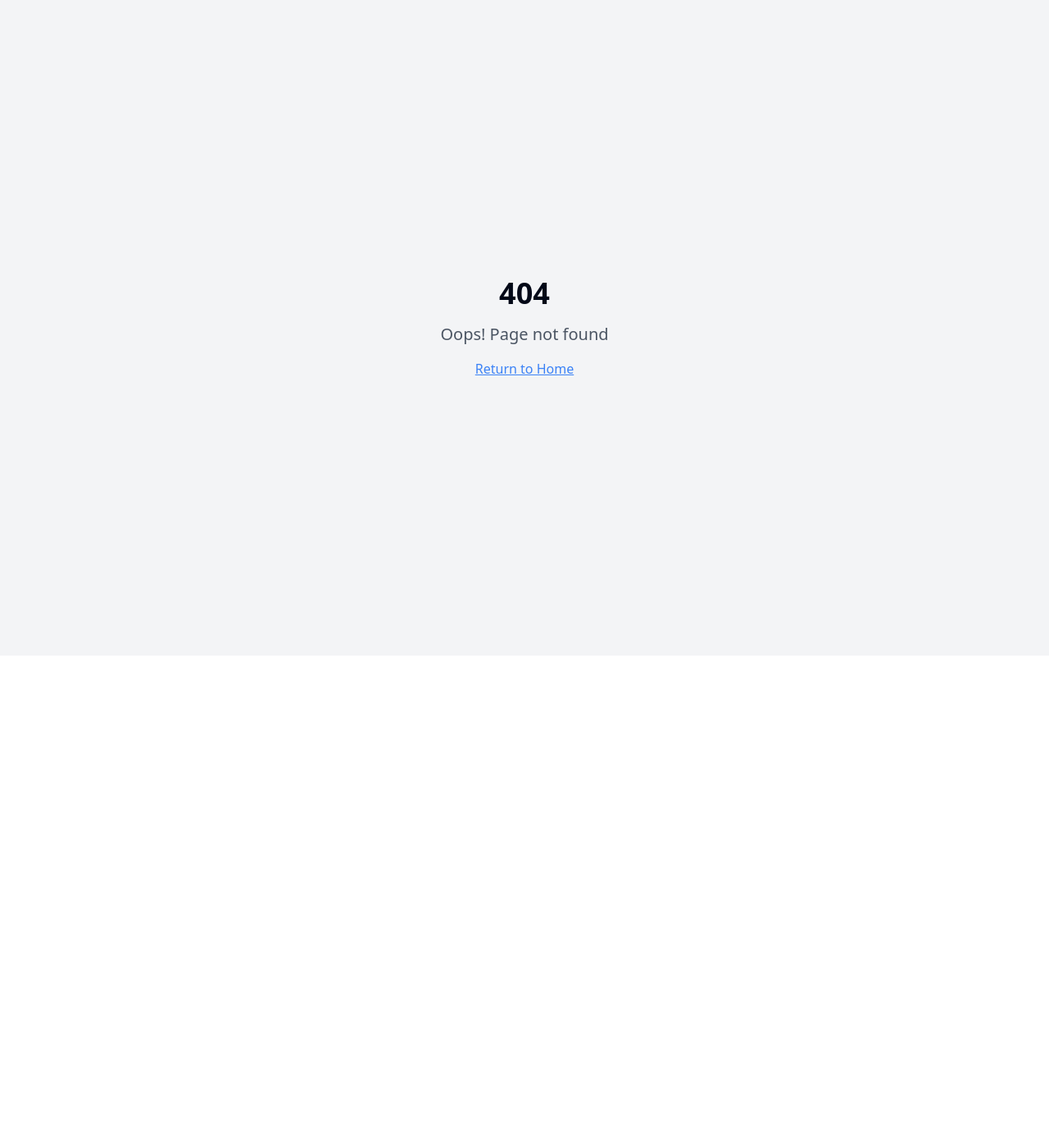
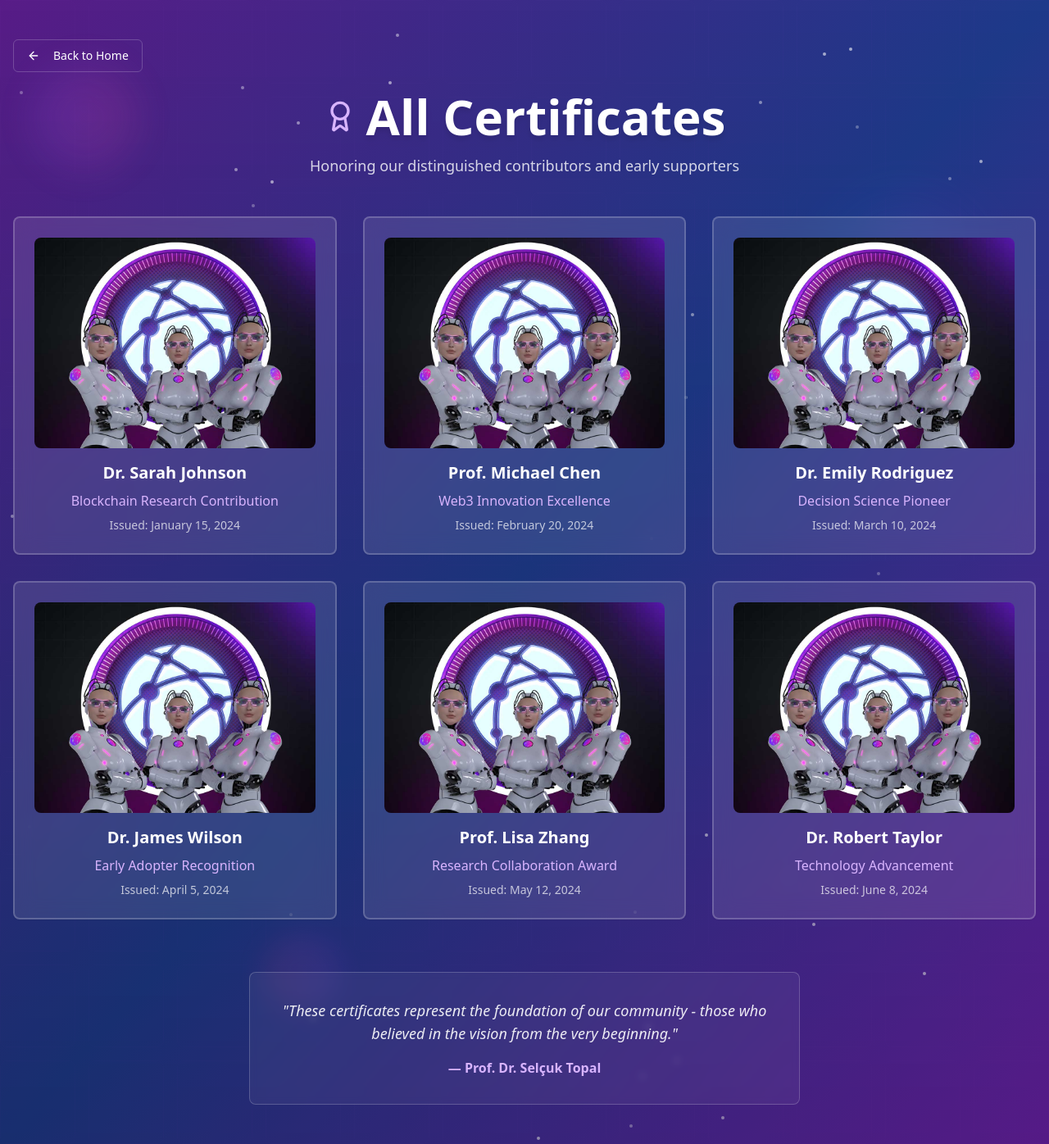
Before and after one commit to mrl006/dedication-gateway-gallery, a React (Vite) app: page /certificates in a window 1280 px wide. Before the commit this address had no page. Shown: the whole page at 82% size. Before the commit the page ends 800 px from the top, so only its background shows below. Built offline with nearby package versions, Linux system fonts and the light colour scheme.

Commit message:
feat: Implement "View All Certificates" page
Adds a new page to display all member certificates with a nice background, accessible by clicking the "View All Certificates" button.

```diff
--- a/src/App.tsx
+++ b/src/App.tsx
@@ -1,9 +1,11 @@
+
 import { Toaster } from "@/components/ui/toaster";
 import { Toaster as Sonner } from "@/components/ui/sonner";
 import { TooltipProvider } from "@/components/ui/tooltip";
 import { QueryClient, QueryClientProvider } from "@tanstack/react-query";
 import { BrowserRouter, Routes, Route } from "react-router-dom";
 import Index from "./pages/Index";
+import AllCertificates from "./pages/AllCertificates";
 import NotFound from "./pages/NotFound";
 
 const queryClient = new QueryClient();
@@ -16,6 +18,7 @@ const App = () => (
       <BrowserRouter>
         <Routes>
           <Route path="/" element={<Index />} />
+          <Route path="/certificates" element={<AllCertificates />} />
           {/* ADD ALL CUSTOM ROUTES ABOVE THE CATCH-ALL "*" ROUTE */}
           <Route path="*" element={<NotFound />} />
         </Routes>
--- a/src/components/CertificatesGallery.tsx
+++ b/src/components/CertificatesGallery.tsx
@@ -1,14 +1,20 @@
+
 import { Card, CardContent, CardFooter } from "@/components/ui/card";
 import { Button } from "@/components/ui/button";
 import { AspectRatio } from "@/components/ui/aspect-ratio";
 import { ExternalLink, Award } from "lucide-react";
+import { Link } from "react-router-dom";
+
 export const CertificatesGallery = () => {
-  return <section className="py-20 px-4">
+  return (
+    <section className="py-20 px-4">
       <div className="max-w-7xl mx-auto">
         <div className="text-center mb-16">
           <div className="flex justify-center items-center gap-3 mb-4">
             <Award className="w-8 h-8 text-purple-300" />
-            <h2 className="text-4xl md:text-5xl font-bold text-white drop-shadow-lg">Certificates of Appreciation</h2>
+            <h2 className="text-4xl md:text-5xl font-bold text-white drop-shadow-lg">
+              Certificates of Appreciation
+            </h2>
           </div>
           <p className="text-lg text-white/80 max-w-2xl mx-auto">
             Honoring those who believed in our vision from the beginning
@@ -19,21 +25,30 @@ export const CertificatesGallery = () => {
           <Card className="group hover:shadow-2xl transition-all duration-300 hover:-translate-y-2 bg-white/10 backdrop-blur-md border-2 border-white/20 hover:border-purple-400/50 max-w-md w-full">
             <CardContent className="p-6">
               <AspectRatio ratio={4 / 3} className="mb-4">
-                <img alt="Certificate Gallery Preview" className="rounded-lg object-cover w-full h-full shadow-md" src="/lovable-uploads/8358ae13-8137-49a0-ade5-28ec2649e33f.jpg" />
+                <img
+                  alt="Certificate Gallery Preview"
+                  className="rounded-lg object-cover w-full h-full shadow-md"
+                  src="/lovable-uploads/8358ae13-8137-49a0-ade5-28ec2649e33f.jpg"
+                />
               </AspectRatio>
-              <h3 className="text-xl font-semibold text-center mb-2 text-white">Contribution Certificate</h3>
+              <h3 className="text-xl font-semibold text-center mb-2 text-white">
+                Contribution Certificate
+              </h3>
               <p className="text-sm text-white/70 text-center">
                 View all certificates of our early contributors
               </p>
             </CardContent>
             <CardFooter className="pt-0 pb-6">
-              <Button className="w-full bg-gradient-to-r from-purple-600 to-pink-600 hover:from-purple-700 hover:to-pink-700 text-white border-0" onClick={() => window.open('#', '_blank')}>
-                <ExternalLink className="w-4 h-4 mr-2" />
-                View All Certificates
-              </Button>
+              <Link to="/certificates" className="w-full">
+                <Button className="w-full bg-gradient-to-r from-purple-600 to-pink-600 hover:from-purple-700 hover:to-pink-700 text-white border-0">
+                  <ExternalLink className="w-4 h-4 mr-2" />
+                  View All Certificates
+                </Button>
+              </Link>
             </CardFooter>
           </Card>
         </div>
       </div>
-    </section>;
+    </section>
+  );
 };
--- /dev/null
+++ b/src/pages/AllCertificates.tsx
@@ -0,0 +1,171 @@
+
+import { Card, CardContent } from "@/components/ui/card";
+import { Button } from "@/components/ui/button";
+import { ArrowLeft, Award } from "lucide-react";
+import { Link } from "react-router-dom";
+
+const AllCertificates = () => {
+  // Sample certificate data - in a real app this would come from an API
+  const certificates = [
+    {
+      id: 1,
+      name: "Dr. Sarah Johnson",
+      title: "Blockchain Research Contribution",
+      date: "2024-01-15",
+      image: "/lovable-uploads/8358ae13-8137-49a0-ade5-28ec2649e33f.jpg"
+    },
+    {
+      id: 2,
+      name: "Prof. Michael Chen",
+      title: "Web3 Innovation Excellence",
+      date: "2024-02-20",
+      image: "/lovable-uploads/8358ae13-8137-49a0-ade5-28ec2649e33f.jpg"
+    },
+    {
+      id: 3,
+      name: "Dr. Emily Rodriguez",
+      title: "Decision Science Pioneer",
+      date: "2024-03-10",
+      image: "/lovable-uploads/8358ae13-8137-49a0-ade5-28ec2649e33f.jpg"
+    },
+    {
+      id: 4,
+      name: "Dr. James Wilson",
+      title: "Early Adopter Recognition",
+      date: "2024-04-05",
+      image: "/lovable-uploads/8358ae13-8137-49a0-ade5-28ec2649e33f.jpg"
+    },
+    {
+      id: 5,
+      name: "Prof. Lisa Zhang",
+      title: "Research Collaboration Award",
+      date: "2024-05-12",
+      image: "/lovable-uploads/8358ae13-8137-49a0-ade5-28ec2649e33f.jpg"
+    },
+    {
+      id: 6,
+      name: "Dr. Robert Taylor",
+      title: "Technology Advancement",
+      date: "2024-06-08",
+      image: "/lovable-uploads/8358ae13-8137-49a0-ade5-28ec2649e33f.jpg"
+    }
+  ];
+
+  return (
+    <div className="min-h-screen relative overflow-hidden">
+      {/* Animated Background */}
+      <div className="absolute inset-0 bg-gradient-to-br from-purple-900 via-blue-900 to-purple-800">
+        {/* Floating geometric shapes */}
+        <div className="absolute top-20 left-10 w-32 h-32 bg-gradient-to-r from-purple-500/20 to-pink-500/20 rounded-full blur-xl animate-pulse"></div>
+        <div className="absolute top-60 right-20 w-48 h-48 bg-gradient-to-r from-blue-500/15 to-purple-500/15 rounded-full blur-2xl animate-pulse delay-1000"></div>
+        <div className="absolute bottom-40 left-1/4 w-24 h-24 bg-gradient-to-r from-pink-500/25 to-purple-500/25 rounded-full blur-lg animate-pulse delay-500"></div>
+
+        {/* Grid pattern overlay */}
+        <div className="absolute inset-0 opacity-10">
+          <div className="grid grid-cols-12 gap-4 h-full">
+            {Array.from({ length: 144 }).map((_, i) => (
+              <div key={i} className="border border-purple-400/20 rounded-lg"></div>
+            ))}
+          </div>
+        </div>
+
+        {/* Floating particles */}
+        <div className="absolute inset-0">
+          {Array.from({ length: 50 }).map((_, i) => (
+            <div
+              key={i}
+              className="absolute w-1 h-1 bg-white/60 rounded-full animate-pulse"
+              style={{
+                left: `${Math.random() * 100}%`,
+                top: `${Math.random() * 100}%`,
+                animationDelay: `${Math.random() * 3}s`,
+                animationDuration: `${2 + Math.random() * 3}s`
+              }}
+            ></div>
+          ))}
+        </div>
+      </div>
+
+      {/* Content overlay */}
+      <div className="relative z-10 bg-gradient-to-b from-transparent via-black/10 to-black/20">
+        <div className="max-w-7xl mx-auto px-4 py-12">
+          {/* Header */}
+          <div className="mb-12">
+            <Link to="/">
+              <Button
+                variant="ghost"
+                className="mb-6 text-white hover:bg-white/10 border border-white/20"
+              >
+                <ArrowLeft className="w-4 h-4 mr-2" />
+                Back to Home
+              </Button>
+            </Link>
+
+            <div className="text-center">
+              <div className="flex justify-center items-center gap-3 mb-4">
+                <Award className="w-10 h-10 text-purple-300" />
+                <h1 className="text-4xl md:text-6xl font-bold text-white drop-shadow-lg">
+                  All Certificates
+                </h1>
+              </div>
+              <p className="text-lg text-white/80 max-w-2xl mx-auto">
+                Honoring our distinguished contributors and early supporters
+              </p>
+            </div>
+          </div>
+
+          {/* Certificates Grid */}
+          <div className="grid grid-cols-1 md:grid-cols-2 lg:grid-cols-3 gap-8">
+            {certificates.map((certificate) => (
+              <Card
+                key={certificate.id}
+                className="group hover:shadow-2xl transition-all duration-300 hover:-translate-y-2 bg-white/10 backdrop-blur-md border-2 border-white/20 hover:border-purple-400/50"
+              >
+                <CardContent className="p-6">
+                  <div className="aspect-[4/3] mb-4 rounded-lg overflow-hidden">
+                    <img
+                      src={certificate.image}
+                      alt={`Certificate for ${certificate.name}`}
+                      className="w-full h-full object-cover transition-transform duration-300 group-hover:scale-105"
+                    />
+                  </div>
+
+                  <div className="text-center space-y-2">
+                    <h3 className="text-xl font-bold text-white">
+                      {certificate.name}
+                    </h3>
+                    <p className="text-purple-300 font-medium">
+                      {certificate.title}
+                    </p>
+                    <p className="text-sm text-white/70">
+                      Issued: {new Date(certificate.date).toLocaleDateString('en-US', {
+                        year: 'numeric',
+                        month: 'long',
+                        day: 'numeric'
+                      })}
+                    </p>
+                  </div>
+                </CardContent>
+              </Card>
+            ))}
+          </div>
+
+          {/* Footer message */}
+          <div className="text-center mt-16">
+            <div className="bg-white/5 backdrop-blur-sm border border-white/20 rounded-lg p-8 max-w-2xl mx-auto">
+              <p className="text-white/90 text-lg italic">
+                "These certificates represent the foundation of our community -
+                those who believed in the vision from the very beginning."
+              </p>
+              <p className="text-purple-300 font-semibold mt-4">
+                — Prof. Dr. Selçuk Topal
+              </p>
+            </div>
+          </div>
+        </div>
+      </div>
+    </div>
+  );
+};
+
+export default AllCertificates;
```
